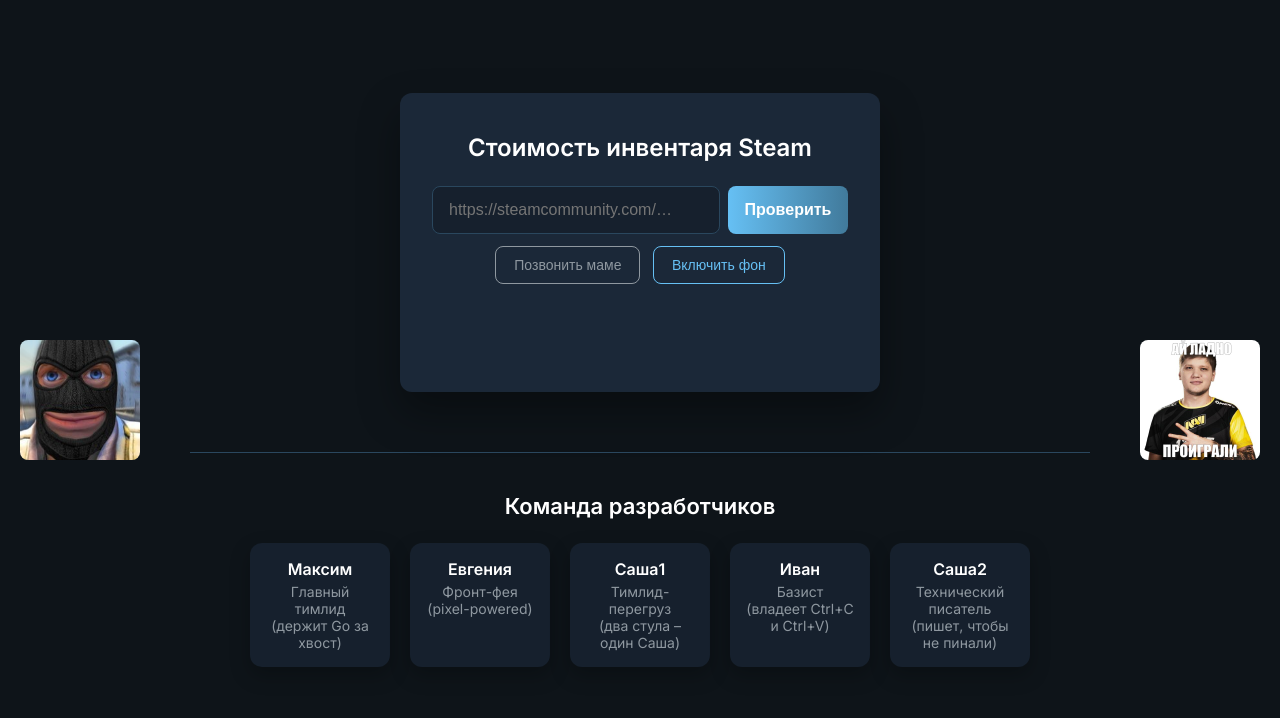
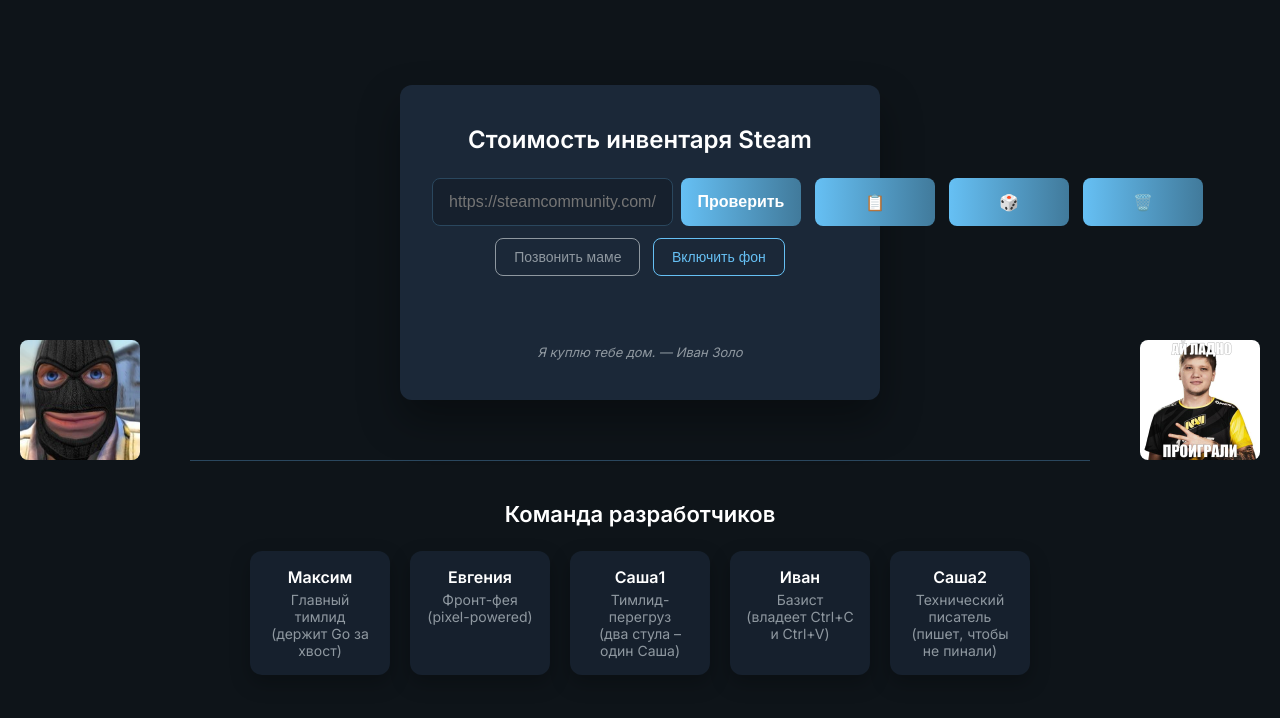
Before and after one commit to savoya19/steam-site, a plain HTML site: page index.html in a window 1280 px wide. Drawn offline with Linux system fonts and the light colour scheme.

Commit message:
Update index.html

```diff
--- a/index.html
+++ b/index.html
@@ -67,6 +67,13 @@
     .member:hover{transform:translateY(-4px);box-shadow:0 12px 30px rgba(0,0,0,.4)}
     .member .name{font-weight:600;color:#fff;font-size:16px}
     .member .role{font-size:14px;color:#8f98a0;margin-top:4px}
+
+    /* ===== КНОПКИ-ИГРУШКИ ===== */
+    .mini-btn{margin-left:6px;padding:6px 8px;border:1px solid #66c0f4;border-radius:6px;background:transparent;color:#66c0f4;font-size:14px;cursor:pointer;transition:.2s}
+    .mini-btn:hover{background:#66c0f4;color:#0e1419;transform:scale(1.1)}
+
+    /* ===== ЦИТАТА ДНЯ ===== */
+    #dailyQuote{margin-top:12px;font-size:13px;color:#8f98a0;font-style:italic;text-align:center}
   </style>
 </head>
 
@@ -86,6 +93,9 @@
     <div class="input-row">
       <input id="link" type="text" placeholder="https://steamcommunity.com/…" />
       <button id="checkBtn">Проверить</button>
+      <button id="copyLinkBtn" class="mini-btn" title="Скопировать ссылку">📋</button>
+      <button id="luckBtn" class="mini-btn" title="Случайный инвентарь">🎲</button>
+      <button id="resetBtn" class="mini-btn" title="Очистить">🗑️</button>
     </div>
 
     <div>
@@ -95,6 +105,7 @@
 
     <div id="result"></div>
     <div id="totem"></div>
+    <div id="dailyQuote"></div>
   </div>
 
   <!-- ===== КРАСИВЫЕ КАРТОЧКИ РАЗРАБОВ ===== -->
@@ -143,6 +154,27 @@
       bgMusic.play()
         .then(() => bgBtn.textContent = 'Фон играет')
         .catch(err => alert('Аудио заблокировано: ' + err));
+    };
+
+    /* Кнопки-игрушки */
+    document.getElementById('copyLinkBtn').onclick = () => {
+      navigator.clipboard.writeText(input.value);
+      document.getElementById('copyLinkBtn').textContent = '✅';
+      setTimeout(() => document.getElementById('copyLinkBtn').textContent = '📋', 1000);
+    };
+
+    document.getElementById('luckBtn').onclick = () => {
+      const luckIDs = ['76561198390944700','76561198856044454','76561199022038566'];
+      input.value = 'https://steamcommunity.com/profiles/' + luckIDs[Math.floor(Math.random()*luckIDs.length)];
+      btn.click();
+    };
+
+    document.getElementById('resetBtn').onclick = () => {
+      input.value = '';
+      result.innerHTML = '';
+      totem.style.display = 'none';
+      input.focus();
+      input.animate([{transform:'scale(1.05)'},{transform:'scale(1)'}],{duration:200});
     };
 
     /* Inventory check */
@@ -195,6 +227,19 @@
         setTimeout(()=>span.style.transform='translateY(0)',300);
       }
     }
+
+    /* ===== ЦИТАТА ДНЯ ===== */
+    const quotes=[
+      'Я куплю тебе дом. — Иван Золо',
+      'Скины не главное, главное — душа. — СтРоГо',
+      'Не переживай, у тебя всё получится. — Саша1',
+      'Ctrl+C, Ctrl+V — мой путь. — Иван',
+      'Пишу, чтобы не пинали. — Саша2',
+      'Случайный инвентарь — это судьба. — Евгения',
+      'Главное — не количество скинов, а их качество. — Саша2'
+    ];
+    const today=new Date().getDate();
+    document.getElementById('dailyQuote').textContent=quotes[today%quotes.length];
   </script>
 </body>
 </html>
```
